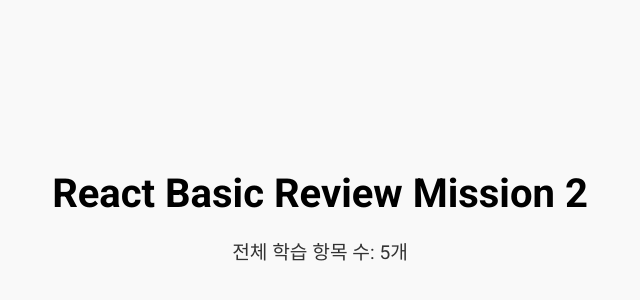
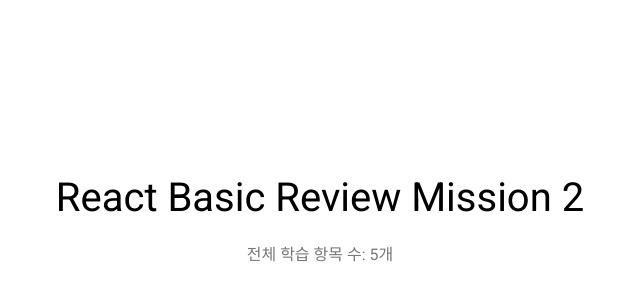
Before and after one commit to chittybb1357-commits/sandbox_info_2, a React (Vite) app: page / in a window 1280 px wide. Shown: the part 206-506 px from the top of the page, without its empty margins (320-960 px from the left). Built offline with nearby package versions, Linux system fonts and the light colour scheme.

Commit message:
Refactor App.css to enhance styling and improve readability

```diff
--- a/src/App.css
+++ b/src/App.css
@@ -5,20 +5,50 @@
   justify-content: center;
   align-items: center;
   min-height: 100vh;
-  background-color: #f9f9f9;
 }
 
 .App {
   text-align: center;
 }
 
+.mui-custom-box {
+  margin-top: 16px;
+  border: 1px solid #e0e0e0;
+  border-radius: 12px;
+  padding: 24px;
+  max-width: 600px;
+  margin-left: auto;
+  margin-right: auto;
+  margin-top: 20px;
+  margin-bottom: 20px;
+  background-color: #ffffff;
+  box-shadow: 0 2px 4px rgba(0, 0, 0, 0.02);
+  text-align: center;
+}
+
+p,
+h2 {
+  color: #777777;
+}
+
+h1,
+h3 {
+  font-weight: normal;
+}
+
 h1 {
   font-size: 2.5rem;
-  color: #000000;
   margin-bottom: 20px;
 }
 
+h2 {
+  font-size: 1.3rem;
+}
+
+h3 {
+  font-size: 1.25rem;
+}
+
 p {
-  font-size: 1.2rem;
-  color: #333333;
+  font-size: 1rem;
 }
```
